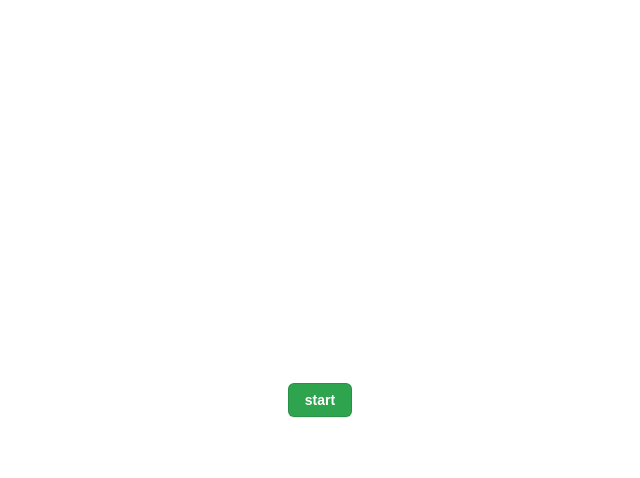
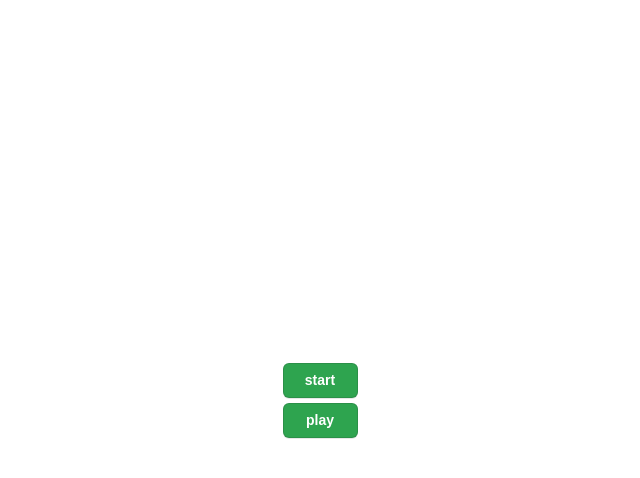
Before and after one commit to tchrjs/state-machine, a website built with Vite: page index.html in a window 1280 px wide. Both pictures are taken after a click on the button "start". Shown: the whole page, without its empty margins (320-960 px from the left). Built offline with nearby package versions, Linux system fonts and the light colour scheme.

Commit message:
added in observer pattern

```diff
--- a/src/app.ts
+++ b/src/app.ts
@@ -1,4 +1,18 @@
-import { setupGame } from "./game";
+import { setupObserver } from "./components/observer";
+import { setupStateMachine } from "./components/state-machine";
 import "./style.css";
+import { ToggleSubject } from "./util/observer/toggle";
 
-setupGame(document.querySelector<HTMLDivElement>("#app")!);
+export const platform = {
+    playStateSubject: new ToggleSubject(false),
+    state(toggled_on: boolean): void {
+        this.playStateSubject.toggle(toggled_on);
+    },
+};
+
+document.querySelector<HTMLDivElement>("#app")!.innerHTML = `
+    <div id="state-machine"></div>
+    <div id="observer"></div>`;
+
+setupStateMachine(document.querySelector<HTMLDivElement>("#state-machine")!);
+setupObserver(document.querySelector<HTMLDivElement>("#observer")!);
--- /dev/null
+++ b/src/components/observer.ts
@@ -0,0 +1,21 @@
+import { platform } from "../app";
+import { ToggleObserver } from "../util/observer/toggle";
+
+let button = document.createElement("button");
+
+export function setupObserver(element: HTMLDivElement): void {
+    // Pause button.
+    element.appendChild(button);
+    button.className = "button";
+    button.innerHTML = platform.playStateSubject.toggled_on ? "pause" : "play";
+    button.onclick = () => {
+        platform.state(!platform.playStateSubject.toggled_on);
+    };
+
+    // Assign observer to pause button.
+    const playStateObserver = new ToggleObserver();
+    platform.playStateSubject.attach(playStateObserver);
+    playStateObserver.onToggled = (toggled_on: boolean) => {
+        button.innerHTML = toggled_on ? "pause" : "play";
+    };
+}
--- /dev/null
+++ b/src/components/state-machine.ts
@@ -0,0 +1,69 @@
+import { State, StateMachine } from "../util/state_machine/state-machine";
+
+let button = document.createElement("button");
+let hasWon: boolean = false;
+
+export function setupStateMachine(element: HTMLDivElement): void {
+    // Start button.
+    element.appendChild(button);
+    button.className = "button";
+    button.innerHTML = "start";
+    button.onclick = () => {
+        game.transition(idle, GameStates.RUNNING);
+    };
+}
+
+enum GameStates {
+    IDLE = "IDLE",
+    RUNNING = "RUNNING",
+    WIN = "WIN",
+    LOSE = "LOSE",
+}
+
+const idle: State = {
+    id: GameStates.IDLE,
+    onEnter() {
+        console.log("---------------------");
+        button.style.pointerEvents = "all";
+        button.style.background = "#2ea44f";
+    },
+    onExit() {
+        button.style.pointerEvents = "none";
+        button.style.background = "#94d3a2";
+    },
+};
+
+const running: State = {
+    id: GameStates.RUNNING,
+    async onEnter() {
+        await delay(1000);
+        game.transition(this, hasWon ? GameStates.WIN : GameStates.LOSE);
+    },
+    onExit() {},
+};
+
+const win: State = {
+    id: GameStates.WIN,
+    async onEnter() {
+        await delay(1000);
+        game.transition(win, GameStates.IDLE);
+    },
+    onExit() {},
+};
+
+const lose: State = {
+    id: GameStates.LOSE,
+    async onEnter() {
+        await delay(1000);
+        game.transition(lose, GameStates.IDLE);
+    },
+    onExit() {},
+};
+
+// Setup game state machine.
+const game: StateMachine = new StateMachine([idle, running, win, lose], idle);
+
+// Add game delay.
+export function delay(ms: number): Promise<void> {
+    return new Promise((resolve) => setTimeout(resolve, ms));
+}
--- a/src/game.ts
+++ /dev/null
@@ -1,69 +0,0 @@
-import { State, StateMachine } from "./state-machine";
-
-let hasWon: boolean = false;
-let button = document.createElement("button");
-button.className = "button";
-button.innerHTML = "start";
-
-enum GameStates {
-    IDLE = "IDLE",
-    RUNNING = "RUNNING",
-    WIN = "WIN",
-    LOSE = "LOSE",
-}
-
-let idle: State = {
-    id: GameStates.IDLE,
-    onEnter: () => {
-        console.log("---------------------");
-        button.style.pointerEvents = "all";
-        button.style.background = "#2ea44f";
-    },
-    onExit: () => {
-        button.style.pointerEvents = "none";
-        button.style.background = "#94d3a2";
-    },
-};
-
-let running: State = {
-    id: GameStates.RUNNING,
-    onEnter: async () => {
-        await delay(1000);
-        game.transition(hasWon ? GameStates.WIN : GameStates.LOSE);
-    },
-    onExit: () => {},
-};
-
-let win: State = {
-    id: GameStates.WIN,
-    onEnter: async () => {
-        await delay(1000);
-        game.transition(GameStates.IDLE);
-    },
-    onExit: () => {},
-};
-
-let lose: State = {
-    id: GameStates.LOSE,
-    onEnter: async () => {
-        await delay(1000);
-        game.transition(GameStates.IDLE);
-    },
-    onExit: () => {},
-};
-
-// Setup game state machine.
-let game: StateMachine = new StateMachine([idle, running, win, lose]);
-
-// Start game up.
-export async function setupGame(element: HTMLDivElement) {
-    element.appendChild(button);
-    button.onclick = () => {
-        game.transition(GameStates.RUNNING);
-    };
-}
-
-// Add game delay.
-export function delay(ms: number): Promise<void> {
-    return new Promise((resolve) => setTimeout(resolve, ms));
-}
--- a/src/state-machine.ts
+++ /dev/null
@@ -1,50 +0,0 @@
-export interface State {
-    id: number | string;
-    onEnter(): any;
-    onExit(): any;
-}
-
-export class StateMachine {
-    current_state: State | null;
-    readonly states: Record<number | string, State> = {};
-
-    constructor(states: Array<State>, initial_state: State | null = null) {
-        // Initialize all states to state machine as a record.
-        states.map((state) => {
-            if (this.states[state.id] == undefined) {
-                this.states[state.id] = state;
-            } else {
-                console.warn(`State with id '${state.id}' already exists.`);
-            }
-        });
-
-        // Enter initial state.
-        this.current_state = initial_state;
-        this.current_state?.onEnter();
-    }
-
-    transition(new_state_id: number | string) {
-        // Get new state.
-        let new_state: State | undefined = this.states[new_state_id];
-        if (new_state === undefined) {
-            console.error(`State '${new_state_id}' does not exist.`);
-            return;
-        }
-
-        // If current state === new state, do nothing.
-        if (this.current_state?.id === new_state.id) {
-            return;
-        }
-
-        // Exit current state.
-        if (this.current_state) {
-            console.log("exiting", this.current_state.id);
-            this.current_state.onExit();
-        }
-
-        // Enter new state.
-        this.current_state = new_state;
-        console.log("entering", this.current_state?.id);
-        this.current_state?.onEnter();
-    }
-}
--- a/src/style.css
+++ b/src/style.css
@@ -1,10 +1,17 @@
-html,
-body {
+html {
     width: 100%;
     height: 100%;
     display: flex;
     justify-content: center;
     align-items: center;
+}
+
+#app {
+    display: flex;
+    flex-direction: column;
+    justify-content: center;
+    align-items: center;
+    gap: 5px;
 }
 
 .button {
@@ -18,6 +25,8 @@ body {
     font-weight: 600;
     line-height: 20px;
     padding: 6px 16px;
+    width: 75px;
+    height: 35px;
     position: relative;
     text-align: center;
 }
--- /dev/null
+++ b/src/util/observer/observer.ts
@@ -0,0 +1,9 @@
+export interface Subject {
+    attach(observer: Observer): void;
+    detach(observer: Observer): void;
+    notify(): void;
+}
+
+export interface Observer {
+    update(subject: Subject): void;
+}
--- /dev/null
+++ b/src/util/observer/toggle.ts
@@ -0,0 +1,46 @@
+import { Observer, Subject } from "./observer";
+
+export type ToggleFunction = (toggled_on: boolean) => void;
+
+// Notifies all observers (parent).
+export class ToggleSubject implements Subject {
+    public toggled_on: boolean = false;
+    private observers: Observer[] = [];
+
+    constructor(initial_toggle: boolean = false) {
+        this.toggled_on = initial_toggle;
+    }
+
+    public attach(observer: Observer): void {
+        const isExist = this.observers.includes(observer);
+        if (isExist) return;
+        this.observers.push(observer);
+    }
+
+    public detach(observer: Observer): void {
+        const observerIndex = this.observers.indexOf(observer);
+        if (observerIndex === -1) return;
+        this.observers.splice(observerIndex, 1);
+    }
+
+    public notify(): void {
+        for (const observer of this.observers) {
+            observer.update(this);
+        }
+    }
+
+    public toggle(toggled_on: boolean): void {
+        if (this.toggled_on != toggled_on) {
+            this.toggled_on = toggled_on;
+            this.notify();
+        }
+    }
+}
+
+// Handles notifications by subject (child).
+export class ToggleObserver implements Observer {
+    onToggled: ToggleFunction = (_: boolean) => {};
+    update(subject: ToggleSubject): void {
+        this.onToggled(subject.toggled_on);
+    }
+}
--- /dev/null
+++ b/src/util/state_machine/state-machine.ts
@@ -0,0 +1,52 @@
+export interface State {
+    id: number | string;
+    onEnter(): any;
+    onExit(): any;
+}
+
+export class StateMachine {
+    current_state: State;
+    readonly states: Record<number | string, State> = {};
+
+    constructor(states: Array<State>, initial_state: State) {
+        // Initialize all states to state machine as a record.
+        states.map((state) => {
+            if (this.states[state.id] == undefined) {
+                this.states[state.id] = state;
+            } else {
+                console.warn(`State with id '${state.id}' already exists.`);
+            }
+        });
+
+        // Enter initial state.
+        this.current_state = initial_state;
+        this.current_state?.onEnter();
+    }
+
+    public transition(state: State, new_state_id: number | string) {
+        // If transition called is not of current state, do nothing.
+        if (this.current_state !== state) {
+            return;
+        }
+
+        // Get and enter new state.
+        let new_state: State | undefined = this.states[new_state_id];
+        if (new_state === undefined) {
+            console.error(`State '${new_state_id}' does not exist.`);
+            return;
+        } else {
+            this.enterState(new_state);
+        }
+    }
+
+    private enterState(state: State) {
+        // Exit current state.
+        console.log("exiting", this.current_state.id);
+        this.current_state.onExit();
+
+        // Enter new state.
+        this.current_state = state;
+        console.log("entering", this.current_state.id);
+        this.current_state.onEnter();
+    }
+}
```
